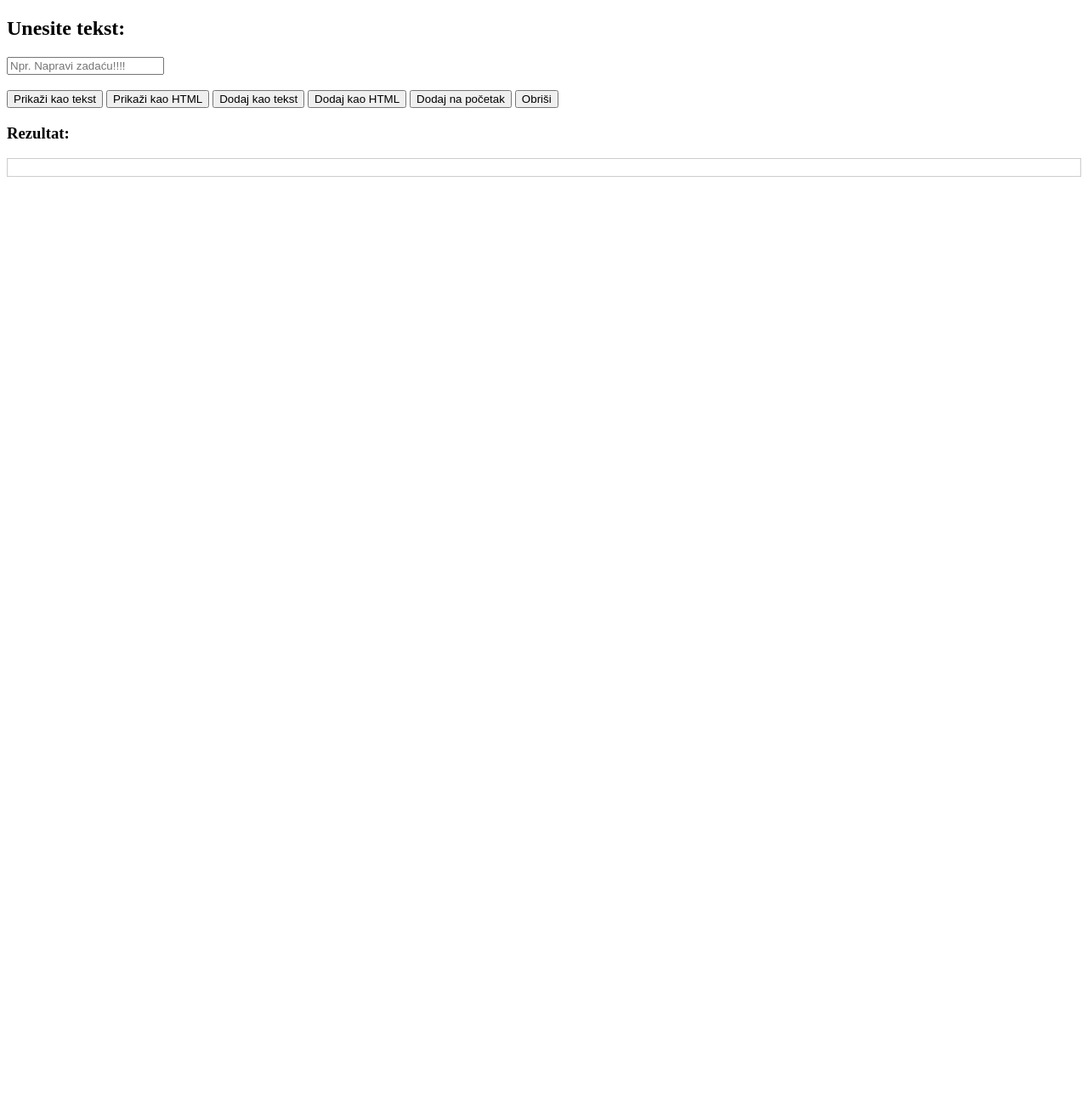
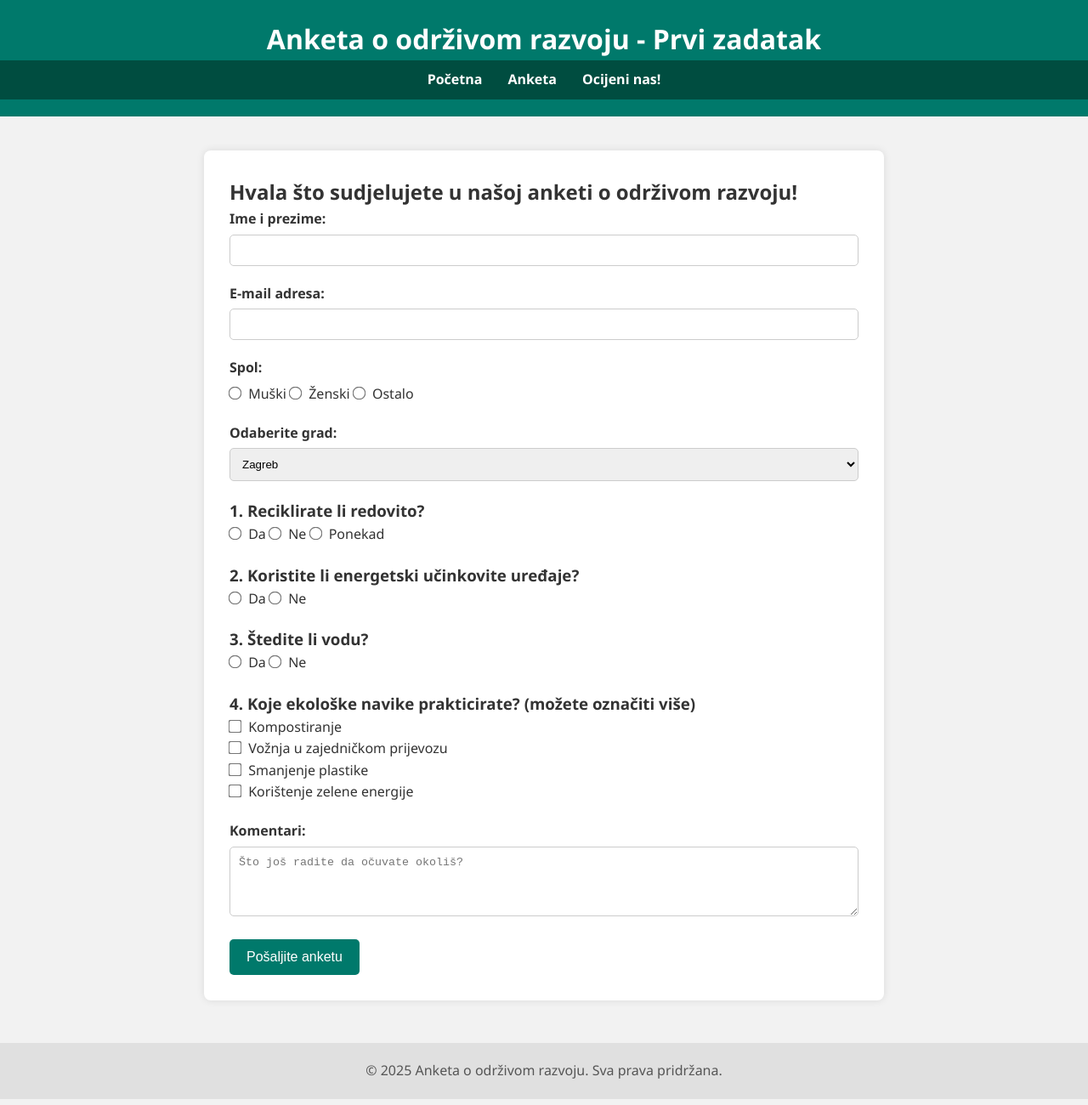
Before and after one commit to ansafran/IIA, a plain HTML site: page prvizadatak.html in a window 1280 px wide. Shown: the whole page at 85% size. Before the commit the page ends 800 px from the top, so only its background shows below. Drawn offline with Linux system fonts and the light colour scheme.

Commit message:
Dodani HTML fajlovi i CSS stil

```diff
--- a/prvizadatak.html
+++ b/prvizadatak.html
@@ -1,61 +1,95 @@
 <!DOCTYPE html>
 <html lang="hr">
 <head>
-  <meta charset="UTF-8">
-  <title>Unos i prikaz</title>
-  <script>
-    document.addEventListener("DOMContentLoaded", function () {
-      const input = document.getElementById("unos");
-      const rezultat = document.getElementById("rezultat");
-
-      function prikaziText() {
-        rezultat.innerText = input.value;
-      }
-
-      function prikaziHTML() {
-        rezultat.innerHTML = input.value;
-      }
-
-      function dodajText() {
-        rezultat.innerText += input.value;
-      }
-
-      function dodajHTML() {
-        rezultat.innerHTML += input.value;
-      }
-
-      function dodajNaPocetak() {
-        rezultat.innerHTML = input.value + rezultat.innerHTML;
-      }
-
-      function obrisi() {
-        rezultat.innerHTML = "";
-      }
-
-      document.getElementById("btnText").addEventListener("click", prikaziText);
-      document.getElementById("btnHTML").addEventListener("click", prikaziHTML);
-      document.getElementById("btnAppendText").addEventListener("click", dodajText);
-      document.getElementById("btnAppendHTML").addEventListener("click", dodajHTML);
-      document.getElementById("btnPrepend").addEventListener("click", dodajNaPocetak);
-      document.getElementById("btnClear").addEventListener("click", obrisi);
-    });
-  </script>
+    <meta charset="UTF-8">
+    <meta name="viewport" content="width=device-width, initial-scale=1.0">
+    <title>Prvi zadatak - Anketa o održivom razvoju</title>
+    <link rel="stylesheet" href="style.css">
 </head>
 <body>
+    <header>
+        <h1>Anketa o održivom razvoju - Prvi zadatak</h1>
+        <nav>
+            <ul>
+                <li><a href="index.html">Početna</a></li>
+                <li><a href="prvizadatak.html">Anketa</a></li>
+                <li><a href="drugizadatak.html">Ocijeni nas!</a></li>
+            </ul>
+        </nav>
+    </header>
 
-  <h2>Unesite tekst:</h2>
-  <input type="text" id="unos" placeholder="Npr. Napravi zadaću!!!!">
-  <br><br>
+    <section>
+        <h2>Hvala što sudjelujete u našoj anketi o održivom razvoju!</h2>
+        <form id="survey-form">
+            <div>
+                <label for="name">Ime i prezime:</label>
+                <input type="text" id="name" name="name" required>
+            </div>
+            <div>
+                <label for="email">E-mail adresa:</label>
+                <input type="email" id="email" name="email" required>
+            </div>
+            <div>
+                <label>Spol:</label>
+                <input type="radio" name="gender" value="Muški"> Muški
+                <input type="radio" name="gender" value="Ženski"> Ženski
+                <input type="radio" name="gender" value="Ostalo"> Ostalo
+            </div>
+            <div>
+                <label for="city">Odaberite grad:</label>
+                <select id="city" name="city">
+                    <option value="Zagreb">Zagreb</option>
+                    <option value="Split">Split</option>
+                    <option value="Rijeka">Rijeka</option>
+                    <option value="Osijek">Osijek</option>
+                </select>
+            </div>
+            <div>
+                <h3>1. Reciklirate li redovito?</h3>
+                <input type="radio" name="recycling" value="Da"> Da
+                <input type="radio" name="recycling" value="Ne"> Ne
+                <input type="radio" name="recycling" value="Ponekad"> Ponekad
+            </div>
+            <div>
+                <h3>2. Koristite li energetski učinkovite uređaje?</h3>
+                <input type="radio" name="energy_efficiency" value="Da"> Da
+                <input type="radio" name="energy_efficiency" value="Ne"> Ne
+            </div>
+            <div>
+                <h3>3. Štedite li vodu?</h3>
+                <input type="radio" name="water_saving" value="Da"> Da
+                <input type="radio" name="water_saving" value="Ne"> Ne
+            </div>
+            <div>
+                <h3>4. Koje ekološke navike prakticirate? (možete označiti više)</h3>
+                <input type="checkbox" value="Kompostiranje"> Kompostiranje<br>
+                <input type="checkbox" value="Vožnja u zajedničkom prijevozu"> Vožnja u zajedničkom prijevozu<br>
+                <input type="checkbox" value="Smanjenje plastike"> Smanjenje plastike<br>
+                <input type="checkbox" value="Korištenje zelene energije"> Korištenje zelene energije
+            </div>
+            <div>
+                <label for="comments">Komentari:</label>
+                <textarea id="comments" name="comments" rows="4" placeholder="Što još radite da očuvate okoliš?"></textarea>
+            </div>
+            <button type="submit">Pošaljite anketu</button>
+            <p id="thank-you-message" style="display:none; color: green; font-weight: bold; margin-top: 20px;">
+                Hvala! Vaša anketa je uspješno poslana.
+            </p>
+        </form>
+    </section>
 
-  <button id="btnText">Prikaži kao tekst</button>
-  <button id="btnHTML">Prikaži kao HTML</button>
-  <button id="btnAppendText">Dodaj kao tekst</button>
-  <button id="btnAppendHTML">Dodaj kao HTML</button>
-  <button id="btnPrepend">Dodaj na početak</button>
-  <button id="btnClear">Obriši</button>
+    <footer>
+        <p>&copy; 2025 Anketa o održivom razvoju. Sva prava pridržana.</p>
+    </footer>
 
-  <h3>Rezultat:</h3>
-  <p id="rezultat" style="border: 1px solid #ccc; padding: 10px;"></p>
-
+    <script>
+        document.getElementById("survey-form").addEventListener("submit", function(e) {
+            e.preventDefault();
+            const msg = document.getElementById("thank-you-message");
+            msg.style.display = "block";
+            setTimeout(() => msg.style.display = "none", 4000);
+            this.reset();
+        });
+    </script>
 </body>
 </html>
--- /dev/null
+++ b/style.css
@@ -0,0 +1,126 @@
+/* Reset osnovnih stilova */
+* {
+    margin: 0;
+    padding: 0;
+    box-sizing: border-box;
+}
+
+body {
+    font-family: 'Segoe UI', sans-serif;
+    background-color: #f2f2f2;
+    color: #333;
+    line-height: 1.6;
+    padding-bottom: 80px;
+}
+
+header {
+    background-color: #00796b;
+    color: white;
+    padding: 20px 0;
+    text-align: center;
+}
+
+nav ul {
+    list-style: none;
+    padding: 10px;
+    background-color: #004d40;
+    display: flex;
+    justify-content: center;
+    flex-wrap: wrap;
+}
+
+nav ul li {
+    margin: 0 15px;
+}
+
+nav ul li a {
+    color: white;
+    text-decoration: none;
+    font-weight: bold;
+}
+
+nav ul li a:hover {
+    text-decoration: underline;
+}
+
+section {
+    max-width: 800px;
+    margin: 40px auto;
+    background: white;
+    padding: 30px;
+    border-radius: 8px;
+    box-shadow: 0 0 10px rgba(0,0,0,0.1);
+}
+
+form div {
+    margin-bottom: 20px;
+}
+
+label {
+    display: block;
+    margin-bottom: 5px;
+    font-weight: 600;
+}
+
+input[type="text"],
+input[type="email"],
+select,
+textarea {
+    width: 100%;
+    padding: 10px;
+    border: 1px solid #ccc;
+    border-radius: 5px;
+}
+
+textarea {
+    resize: vertical;
+}
+
+input[type="radio"],
+input[type="checkbox"] {
+    margin-right: 5px;
+    transform: scale(1.2);
+    margin-top: 5px;
+}
+
+button[type="submit"] {
+    display: block;
+    background-color: #00796b;
+    color: white;
+    border: none;
+    padding: 12px 20px;
+    border-radius: 5px;
+    font-size: 16px;
+    cursor: pointer;
+    margin-top: 20px;
+}
+
+button[type="submit"]:hover {
+    background-color: #004d40;
+}
+
+footer {
+    position: relative;
+    text-align: center;
+    padding: 20px;
+    background-color: #e0e0e0;
+    color: #555;
+    margin-top: 50px;
+}
+
+/* Responsive layout */
+@media (max-width: 600px) {
+    nav ul {
+        flex-direction: column;
+        align-items: center;
+    }
+
+    section {
+        padding: 20px;
+    }
+
+    input[type="radio"],
+    input[type="checkbox"] {
+        transform: scale(1.1);
+    }
+}
```
Also changed, not shown: drugizadatak.html (+69 -35 lines), index.html (+27 -7 lines).
